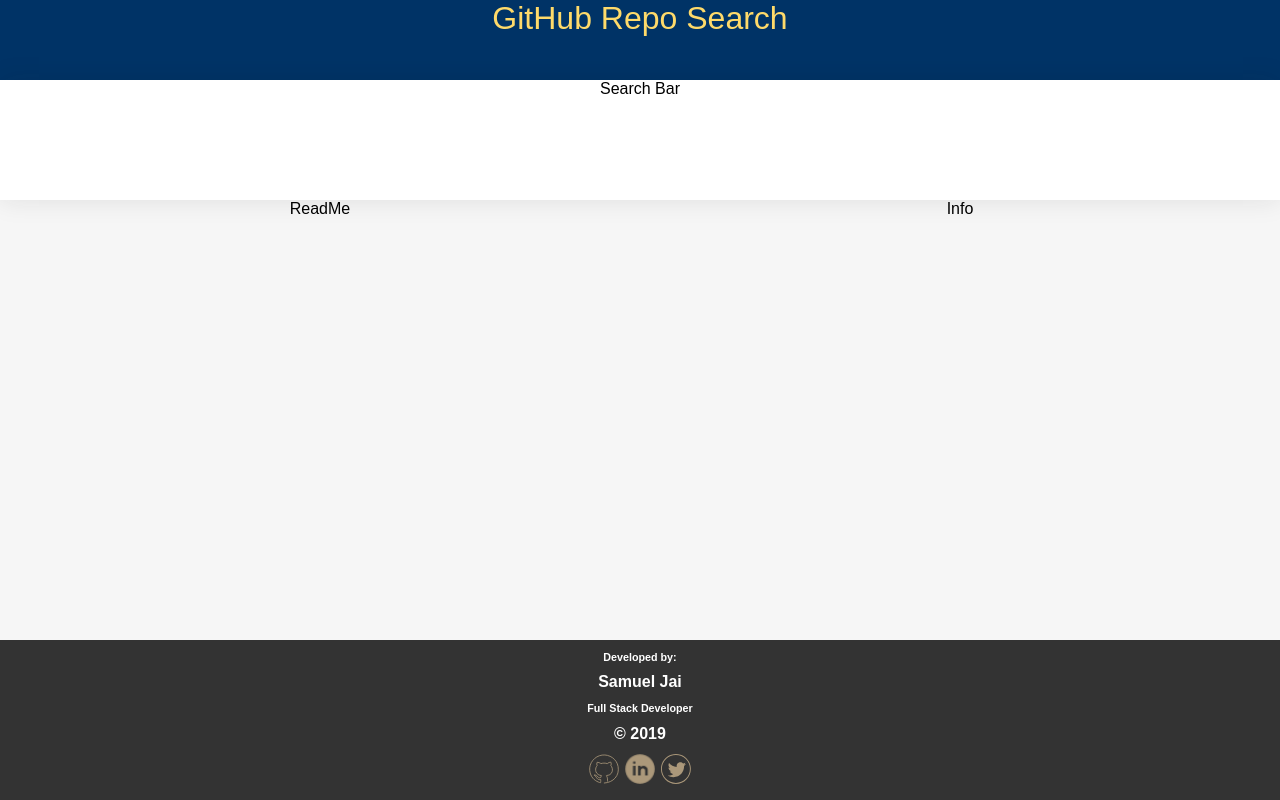
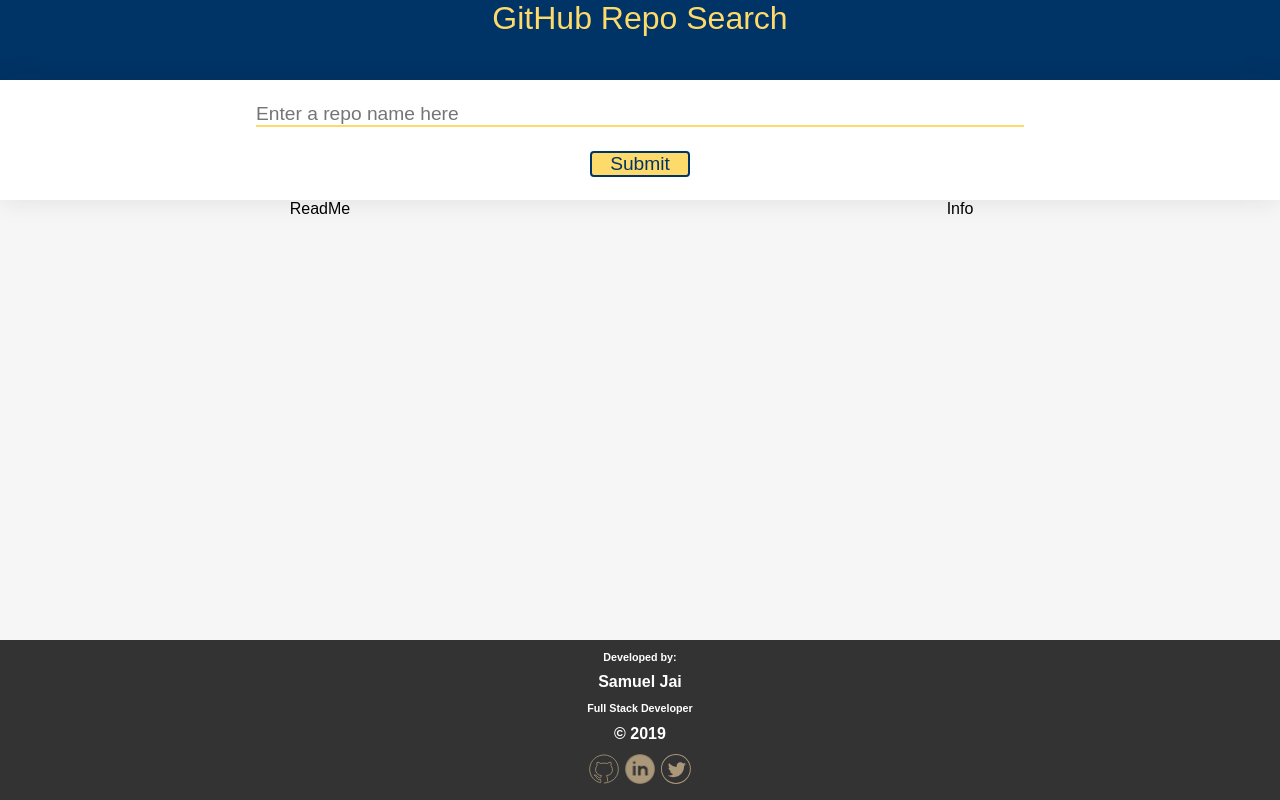
Before and after one commit to samueljai/github_repo_search, a React (Create React App) app: page / in a window 1280 px wide. Built offline with nearby package versions, Linux system fonts and the light colour scheme.

Commit message:
add a search component

```diff
--- a/src/App.js
+++ b/src/App.js
@@ -1,7 +1,12 @@
 import React, { Component } from 'react';
-import './App.css';
+import './CSS/App.css';
+import SearchForm from './Components/SearchForm';
 
 class App extends Component {
+  state = {
+    value: "",
+  }
+
   render() {
     return (
       <div className="App">
@@ -9,7 +14,7 @@
           GitHub Repo Search
         </header>
         <main>
-          <div className="repoSearch">Search Bar</div>
+          <SearchForm getSearchValue={this.getSearchValue} />
           <div className="repoMain">
             <div className="repoReadMe">ReadMe</div>
             <div className="repoInfo">Info</div>
@@ -29,6 +34,10 @@
       </div>
     );
   }
+
+  getSearchValue = (value) => {
+    console.log('search value: ' + value);
+  }
 }
 
 export default App;
--- /dev/null
+++ b/src/CSS/SearchForm.css
@@ -0,0 +1,69 @@
+/* Mobile-First: Screens below 701px */
+.repoSearch {
+  width: 100%;
+  min-height: 15vh;
+  box-shadow: 0 0 25px 0 rgba(26,26,26,.1);
+  z-index: 3;
+  display: flex;
+  flex-direction: column;
+  align-items: center;
+}
+
+form {
+  width: 100%;
+  min-height: 15vh;
+  display: flex;
+  flex-direction: column;
+  align-items: center;
+  justify-content: space-evenly;
+}
+
+form input {
+  width: 80vw;
+  font-size: 1rem;
+  border: none;
+  border-bottom: 2px solid #feda6a
+}
+
+form input:focus {
+  outline-width: 0;
+}
+
+form button {
+  outline-width: 0;
+  width: 100px;
+  font-size: 1.2rem;
+  background-color: #feda6a;
+  border: none;
+  color: #003366;
+  text-align: center;
+  border: 2px solid #003366;
+  border-radius: 4px
+}
+
+form button:hover {
+  background-color: #003366;
+  color: #feda6a;
+  border: 2px solid #feda6a;
+  cursor: pointer;
+}
+
+/* Tablet: Screens above 701px and below 901px */
+@media only screen and (min-width: 701px) {
+  form input {
+    font-size: 1.2rem;
+  }
+}
+
+/* Large Tablet: Screens above 901px and below 1201px */
+@media only screen and (min-width: 901px) {
+
+  form input {
+    font-size: 1.2rem;
+    width: 60vw;
+  }
+}
+
+/* Non-mobile: Screens above 1201px */
+@media only screen and (min-width: 1201px) {
+}
--- /dev/null
+++ b/src/Components/SearchForm.js
@@ -0,0 +1,40 @@
+import React, { Component } from 'react';
+import '../CSS/SearchForm.css'
+
+class SearchForm extends Component {
+  state = {
+    value: "",
+  }
+
+  render() {
+    const { value } = this.state;
+
+    return (
+      <div className="repoSearch">
+        <form onSubmit={this.handleSubmit}>
+          <label>
+            <input type="text" value={value} onChange={this.handleChange} placeholder="Enter a repo name here" />
+          </label>
+          <button type="submit" value="Submit">Submit</button>
+        </form>
+      </div>
+    );
+  }
+
+  handleChange = (event) => {
+    const { value } = event.target
+    this.setState({ value });
+  }
+
+  handleSubmit = (event) => {
+    event.preventDefault();
+    const { value } = this.state;
+    const { getSearchValue } = this.props;
+    // call the function to pass data back to app
+    getSearchValue(value);
+    // reset form
+    this.setState({ value: "" })
+  }
+}
+
+export default SearchForm;
```
Also changed, not shown: src/CSS/App.css (renamed from src/App.css), 1 other file (tests, documents, lock files or other folders).
